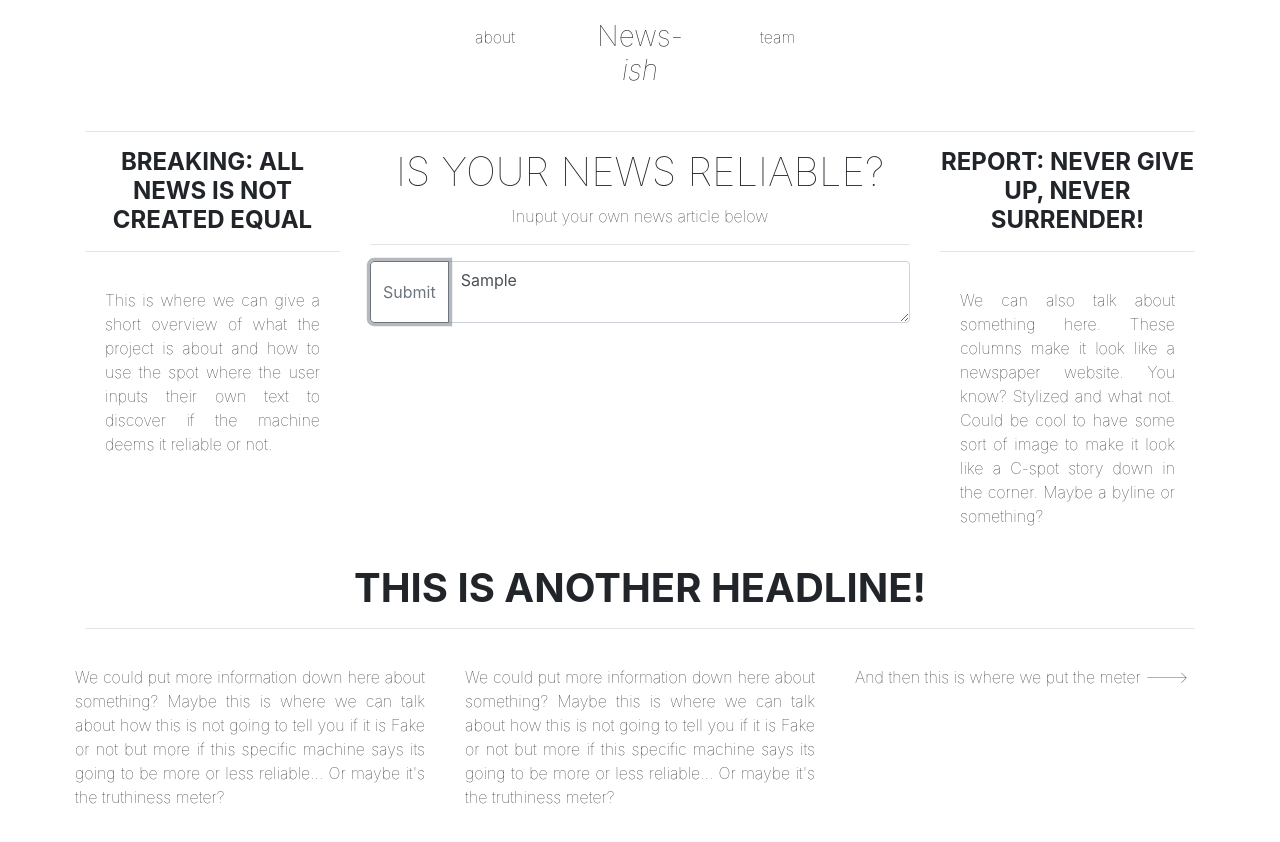
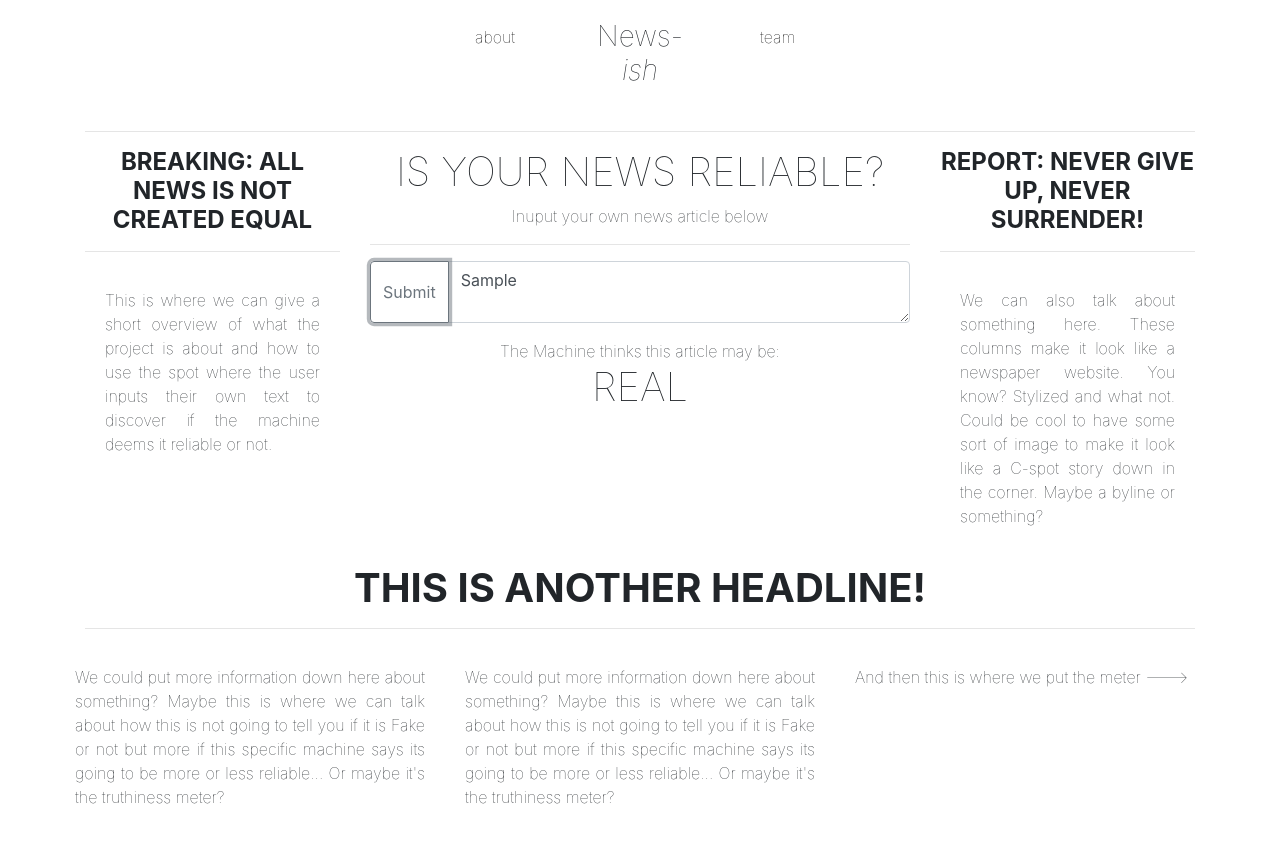
Before and after one commit to emilbello/newsish, a plain HTML site: page templates/index.html in a window 1280 px wide. Both pictures are taken after typing "Sample" into the empty fields and a click on the button "Submit". Drawn offline with nearby package versions, Linux system fonts and the light colour scheme.

Commit message:
updated get.js to return values

```diff
--- a/static/js/get.js
+++ b/static/js/get.js
@@ -9,6 +9,9 @@ user_input.on("submit", runFind);
 
 function runFind() {
 
+    var clearHowReliable = d3.select("#reliability");
+    clearHowReliable.html("");
+
     d3.event.preventDefault();
 
     // Grab user input
@@ -16,7 +19,20 @@ function runFind() {
     var user_article = input_article.property("value");
     console.log(user_article);
 
+    if (user_article === '0') {
 
+        var howReliable = d3.select("#reliability")
+                    .append("h1")
+                    .classed("centered", true)
+                    .html("FAKE");
+    }
+
+    else {
+        var howReliable = d3.select("#reliability")
+                    .append("h1")
+                    .classed("centered", true)
+                    .html("REAL");
+    }
 
     // var newArticle = d3.select("")
 }
--- a/templates/index.html
+++ b/templates/index.html
@@ -47,6 +47,8 @@
                 </div>
                 <textarea type="text" class="form-control" id="userarticle" placeholder="Paste your article here"></textarea>
               </div>
+            <div class="centered">The Machine thinks this article may be:</div>
+            <div class="centered" id="reliability">HOW REALIABLE?</div>
         </div>
 
         <div class="col-3">
```
